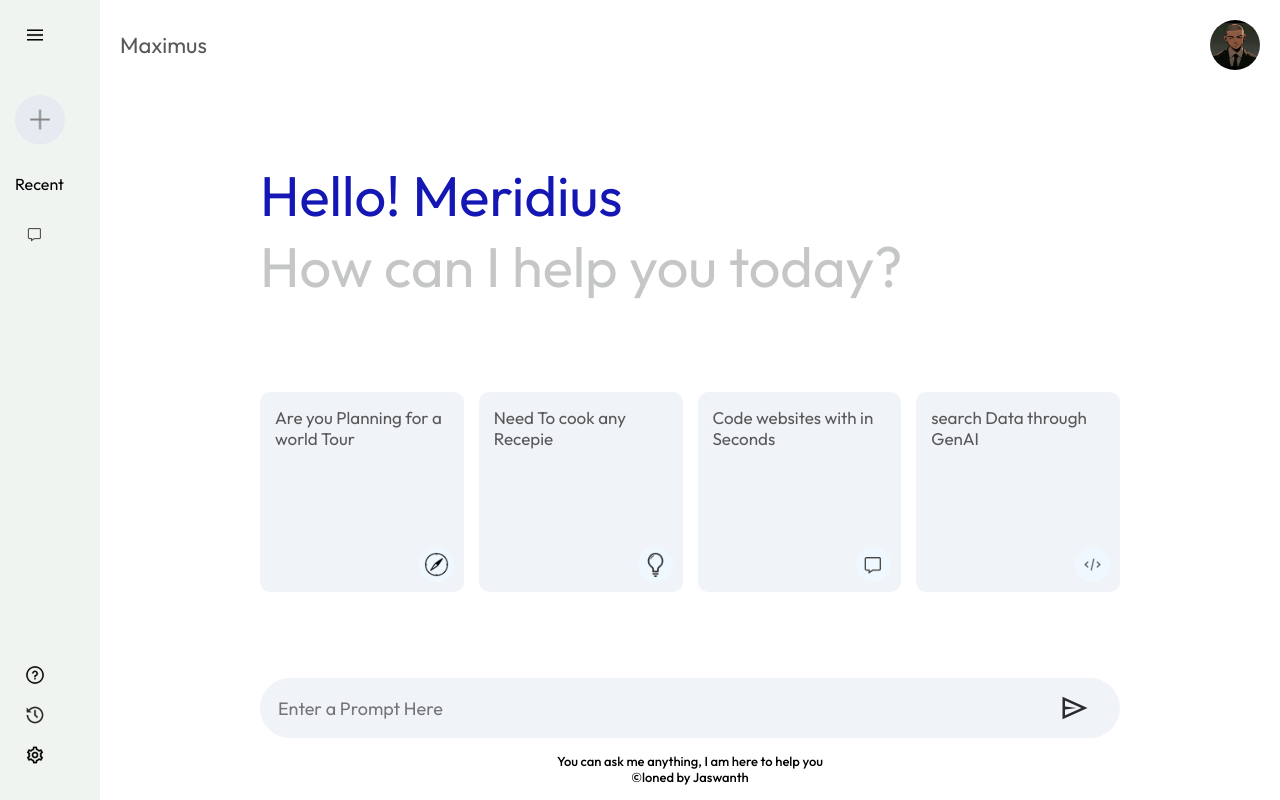
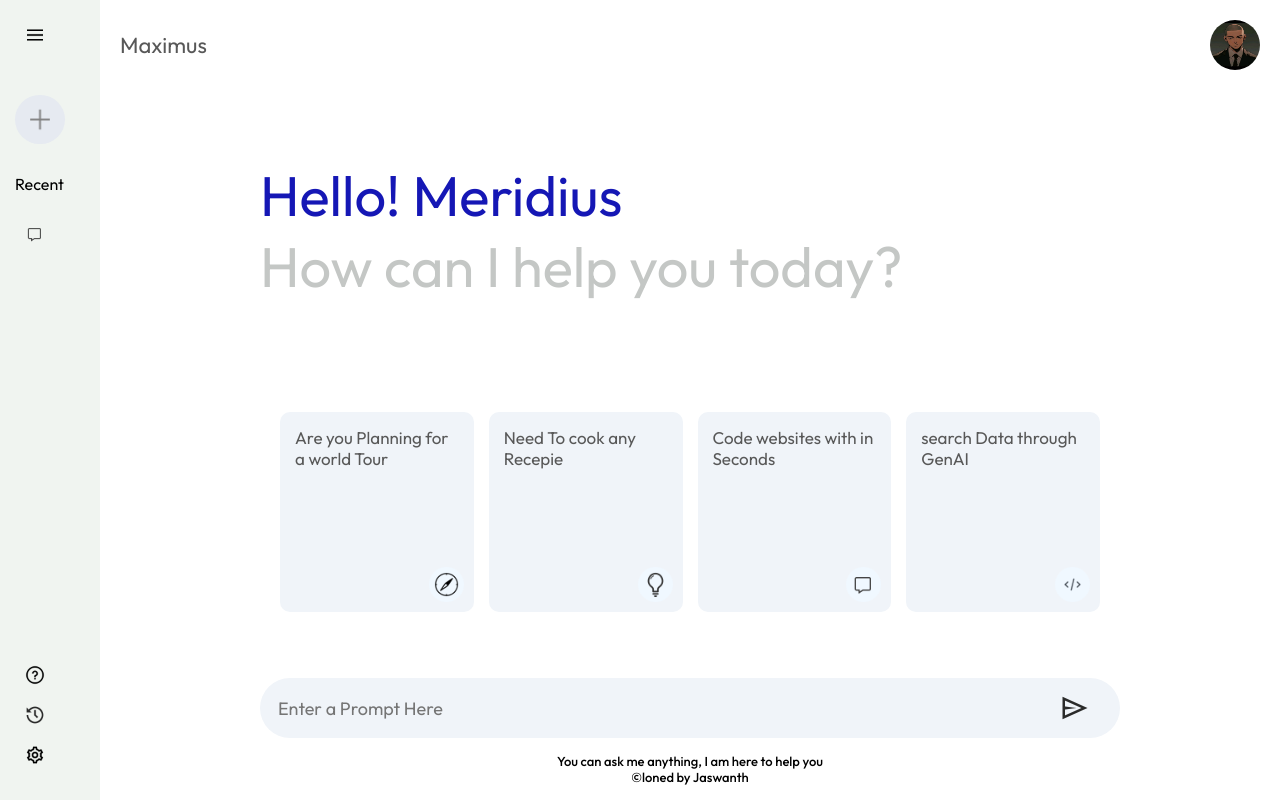
Before and after one commit to xboybx/GEN-AI_Clone, a React (Vite) app: page / in a window 1280 px wide. Built offline with nearby package versions, Linux system fonts and the light colour scheme.

Commit message:
Describe your changes here

```diff
--- a/src/components/Main/Main.css
+++ b/src/components/Main/Main.css
@@ -1,9 +1,19 @@
+body,
+html {
+    margin: 0;
+    padding: 0;
+    height: 100%;
+    overflow: hidden;
+    /* Prevent scrolling */
+}
+
 .main {
     flex: 1;
     min-height: 100vh;
     padding-bottom: 15vh;
     position: relative;
-
+    height: 100vh;
+    /* Full viewport height */
 }
 
 
@@ -46,7 +56,7 @@
     display: grid;
     grid-template-columns: repeat(auto-fill, minmax(180px, 1fr));
     gap: 15px;
-    padding: 20px
+    padding: 40px
 }
 
 .main-container .card {
--- a/src/components/Main/Main.jsx
+++ b/src/components/Main/Main.jsx
@@ -1,5 +1,7 @@
-// import React, { useContext, useState } from 'react'
-// import { Context } from '../../context/context'
+
+// ...........................................................
+// // import React, { useContext, useState } from 'react'
+// // import { Context } from '../../context/context'
 import React, { useState, useContext } from 'react';
 import './Main.css'
 import { assets } from '../../assets/assets'
```
